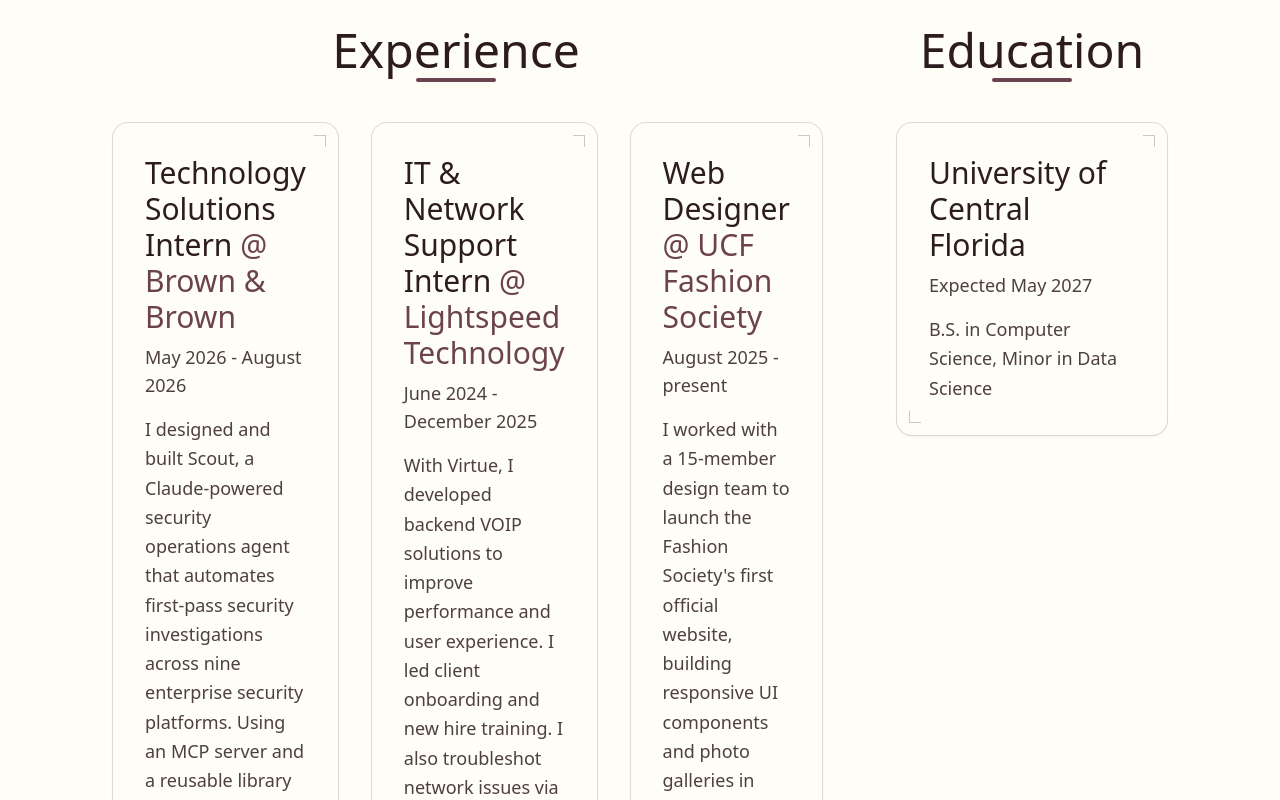
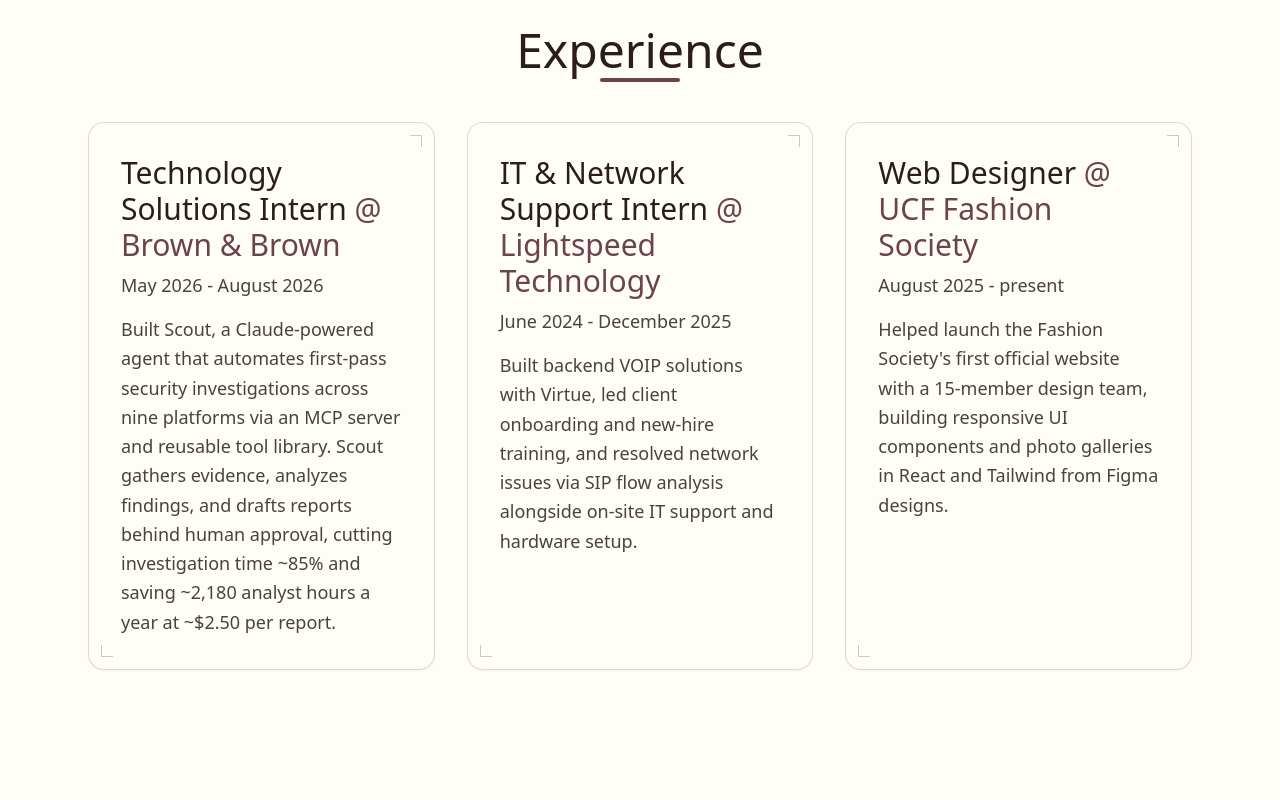
Before and after one commit to carsoncarson18/portfolio, a React (Create React App) app: page /portfolio in a window 1280 px wide. Shown: the part 680-1480 px from the top of the page. Built offline with nearby package versions, Linux system fonts and the light colour scheme.

Commit message:
stylistic updates

```diff
--- a/src/App.tsx
+++ b/src/App.tsx
@@ -1,4 +1,5 @@
 import React, { useState } from "react";
+import { MotionConfig } from "framer-motion";
 import { Routes, Route, useLocation } from "react-router-dom";
 import Home from "./components/Home";
 import About from "./components/About";
@@ -18,6 +19,7 @@
     const location = useLocation();
 
     return (
+        <MotionConfig reducedMotion="user">
             <div className="relative min-h-screen font-sans bg-[#FEFEF6] text-black">
                 {/* Background audio */}
                 <AudioPlayer
@@ -72,5 +74,6 @@
                     </Routes>
                 </main>
             </div>
+        </MotionConfig>
     );
 }
--- a/src/components/Experience.tsx
+++ b/src/components/Experience.tsx
@@ -7,21 +7,21 @@
         company: "Brown & Brown",
         date: "May 2026 - August 2026",
         description:
-            "I designed and built Scout, a Claude-powered security operations agent that automates first-pass security investigations across nine enterprise security platforms. Using an MCP server and a reusable library of tools and skills, Scout gathers evidence, analyzes findings, and generates investigation reports while keeping sensitive actions behind human approval. The platform reduced investigation time by roughly 85%, saving an estimated 2,180 analyst hours annually at an average compute cost of about $2.50 per report, and was architected so multiple AI agents can share the same infrastructure and integrations.",
+            "Built Scout, a Claude-powered agent that automates first-pass security investigations across nine platforms via an MCP server and reusable tool library. Scout gathers evidence, analyzes findings, and drafts reports behind human approval, cutting investigation time ~85% and saving ~2,180 analyst hours a year at ~$2.50 per report.",
     },
     {
         role: "IT & Network Support Intern",
         company: "Lightspeed Technology",
         date: "June 2024 - December 2025",
         description:
-            "With Virtue, I developed backend VOIP solutions to improve performance and user experience. I led client onboarding and new hire training. I also troubleshot network issues via SIP flow analysis, provided on-site IT support, and managed hardware setups.",
+            "Built backend VOIP solutions with Virtue, led client onboarding and new-hire training, and resolved network issues via SIP flow analysis alongside on-site IT support and hardware setup.",
     },
     {
         role: "Web Designer",
         company: "UCF Fashion Society",
         date: "August 2025 - present",
         description:
-            "I worked with a 15-member design team to launch the Fashion Society's first official website, building responsive UI components and photo galleries in React and Tailwind while bringing Figma designs to life in an Agile-inspired workflow.",
+            "Helped launch the Fashion Society's first official website with a 15-member design team, building responsive UI components and photo galleries in React and Tailwind from Figma designs.",
     },
 ];
 
--- a/src/components/ExperienceEducationSection.tsx
+++ b/src/components/ExperienceEducationSection.tsx
@@ -8,17 +8,9 @@
 
 const ExperienceEducationSection: React.FC<ExperienceEducationSectionProps> = ({ id }) => {
     return (
-        <section id={id} className="relative bg-[#FEFEF6] px-6 py-15 overflow-hidden max-w-6xl mx-auto">
-
-            {/* Flex layout */}
-            <div className="flex flex-col md:flex-row gap-12">
-                <div className="md:w-2/3">
-                    <Experience />
-                </div>
-                <div className="md:w-1/3">
-                    <Education />
-                </div>
-            </div>
+        <section id={id} className="relative bg-[#FEFEF6] overflow-hidden">
+            <Experience />
+            <Education />
         </section>
     );
 };
--- a/src/components/Projects.tsx
+++ b/src/components/Projects.tsx
@@ -38,6 +38,15 @@
             url: "https://carsoncarson18.github.io/solar-react-app/",
             image: "/solar.png",
             bg: "rgba(167,196,198,0.8)",
+        },
+        {
+            title: "UCF Fashion Society",
+            description:
+                "The official website for UCF's Fashion Society, featuring responsive photo galleries and event pages.",
+            tech: ["React", "Tailwind", "Figma"],
+            url: "https://ucffashionsociety.com/",
+            image: "/fshomepage.jpg",
+            bg: "rgba(251,207,232,0.8)",
         },
         {
             title: "Naive Instrumental Dj_Dave Remix",
--- a/src/components/Skills.tsx
+++ b/src/components/Skills.tsx
@@ -1,15 +1,34 @@
 import React, { useState } from "react";
 import { motion } from "framer-motion";
+import {
+    SiReact, SiTypescript, SiTailwindcss, SiFigma, SiPython,
+    SiFastapi, SiGit, SiHtml5, SiCss3, SiC, SiJavascript,
+    SiNodedotjs, SiVercel, SiRender,
+} from "react-icons/si";
+import { FaLock, FaExchangeAlt } from "react-icons/fa";
 
 interface SkillsCarouselProps {
     id?: string;
 }
 
 const skills = [
-    "React", "TypeScript", "Tailwind CSS", "Figma", "Python",
-    "FastAPI", "RESTful API", "OAuth", "Git", "HTML",
-    "CSS", "TSX / JSX", "C", "JavaScript", "Node.js",
-    "Vercel", "Render"
+    { name: "React", icon: SiReact },
+    { name: "TypeScript", icon: SiTypescript },
+    { name: "Tailwind CSS", icon: SiTailwindcss },
+    { name: "Figma", icon: SiFigma },
+    { name: "Python", icon: SiPython },
+    { name: "FastAPI", icon: SiFastapi },
+    { name: "RESTful API", icon: FaExchangeAlt },
+    { name: "OAuth", icon: FaLock },
+    { name: "Git", icon: SiGit },
+    { name: "HTML", icon: SiHtml5 },
+    { name: "CSS", icon: SiCss3 },
+    { name: "TSX / JSX", icon: SiReact },
+    { name: "C", icon: SiC },
+    { name: "JavaScript", icon: SiJavascript },
+    { name: "Node.js", icon: SiNodedotjs },
+    { name: "Vercel", icon: SiVercel },
+    { name: "Render", icon: SiRender },
 ];
 
 export default function SkillsCarousel({ id }: SkillsCarouselProps) {
@@ -35,13 +54,14 @@
                 <div
                     className={`inline-flex gap-10 animate-scrollSkills ${isPaused ? "animation-play-state-paused" : ""}`}
                 >
-                    {[...skills, ...skills].map((name, i) => (
+                    {[...skills, ...skills].map(({ name, icon: Icon }, i) => (
                         <motion.div
                             key={i}
                             whileHover={{ scale: 1.08 }}
                             className="relative inline-block min-w-[180px] rounded-3xl p-[2px] bg-gradient-to-br from-[#6B424D]/20 via-[#6B424D]/30 to-[#6B424D]/20 transition-all shadow-md hover:shadow-lg"
                         >
-                            <div className="bg-[#FEFEF6]/95 rounded-3xl px-8 py-6 text-center backdrop-blur-md">
+                            <div className="bg-[#FEFEF6]/95 rounded-3xl px-8 py-6 text-center backdrop-blur-md flex flex-col items-center gap-2">
+                                <Icon size={28} className="text-[#6B424D]" />
                                 <h3 className="text-xl md:text-2xl font-light text-[#2D1C1E]/90">
                                     {name}
                                 </h3>
```
Also changed, not shown: public/fshomepage.jpg (added). Lines whose indentation alone changed are shown as unchanged.
